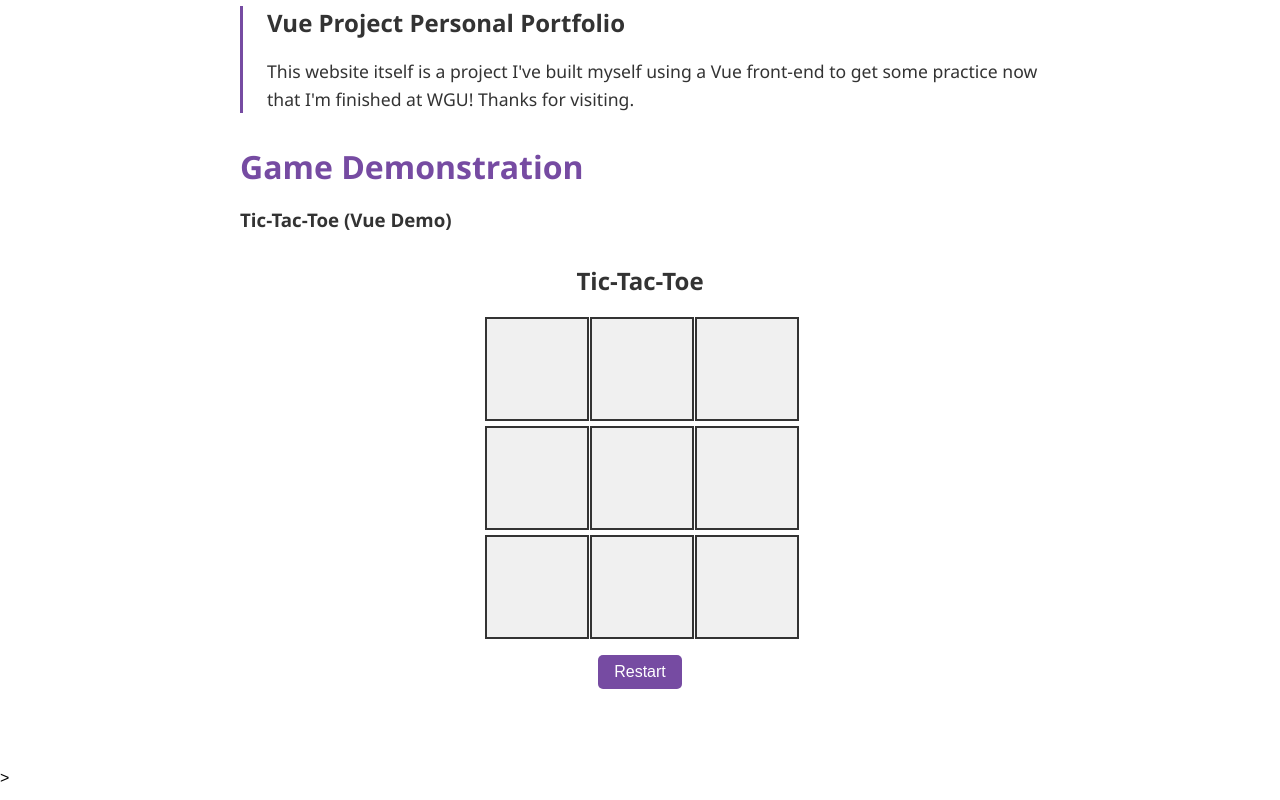
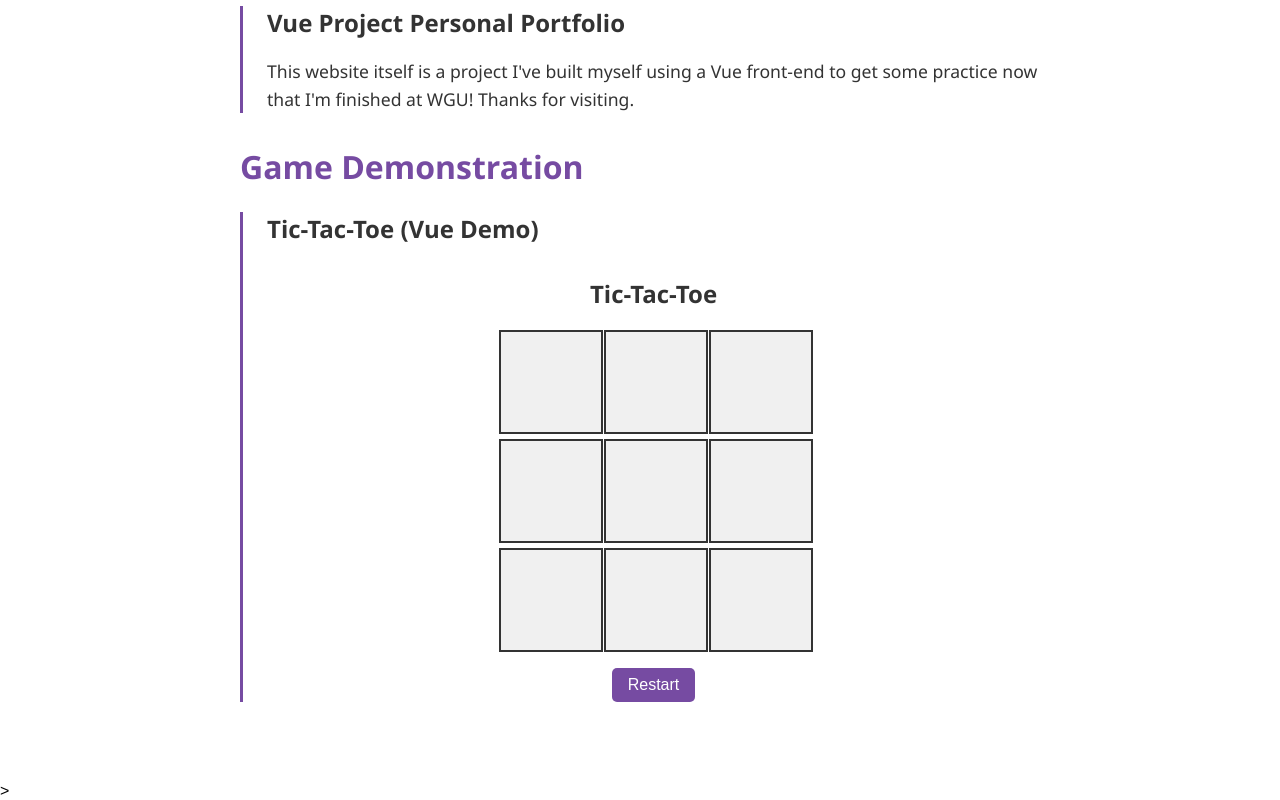
Before and after one commit to rrio137/vue-portfolio-site, a Vue app: page /#/projects in a window 1280 px wide. Shown: the part 2115-2915 px from the top of the page. Built offline with nearby package versions, Linux system fonts and the light colour scheme.

Commit message:
changed class scope

```diff
--- a/src/views/ProjectsView.vue
+++ b/src/views/ProjectsView.vue
@@ -44,7 +44,7 @@
         </div>
 
         <h2>Game Demonstration</h2>
-        <div class="project">
+        <div class="project-section">
           <h3>Tic-Tac-Toe (Vue Demo)</h3>
           <TicTacToe />
         </div>
```
